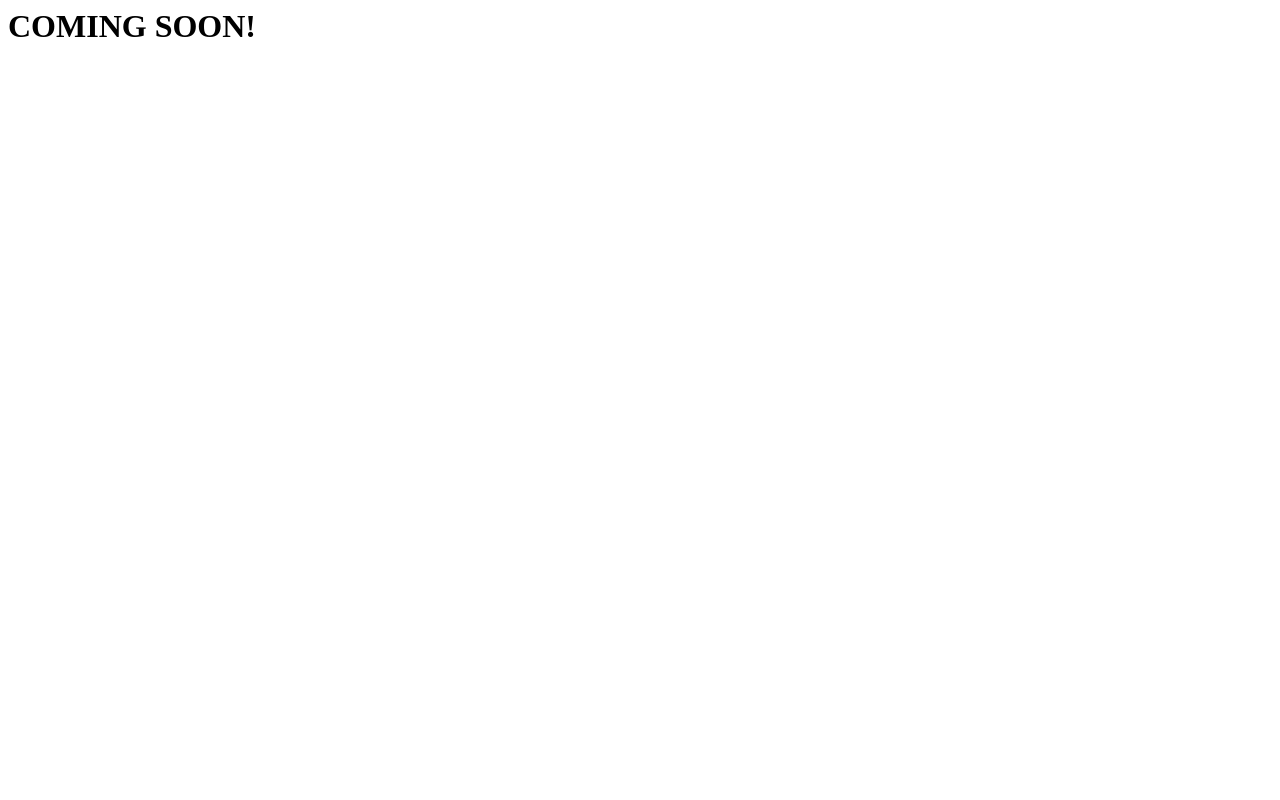
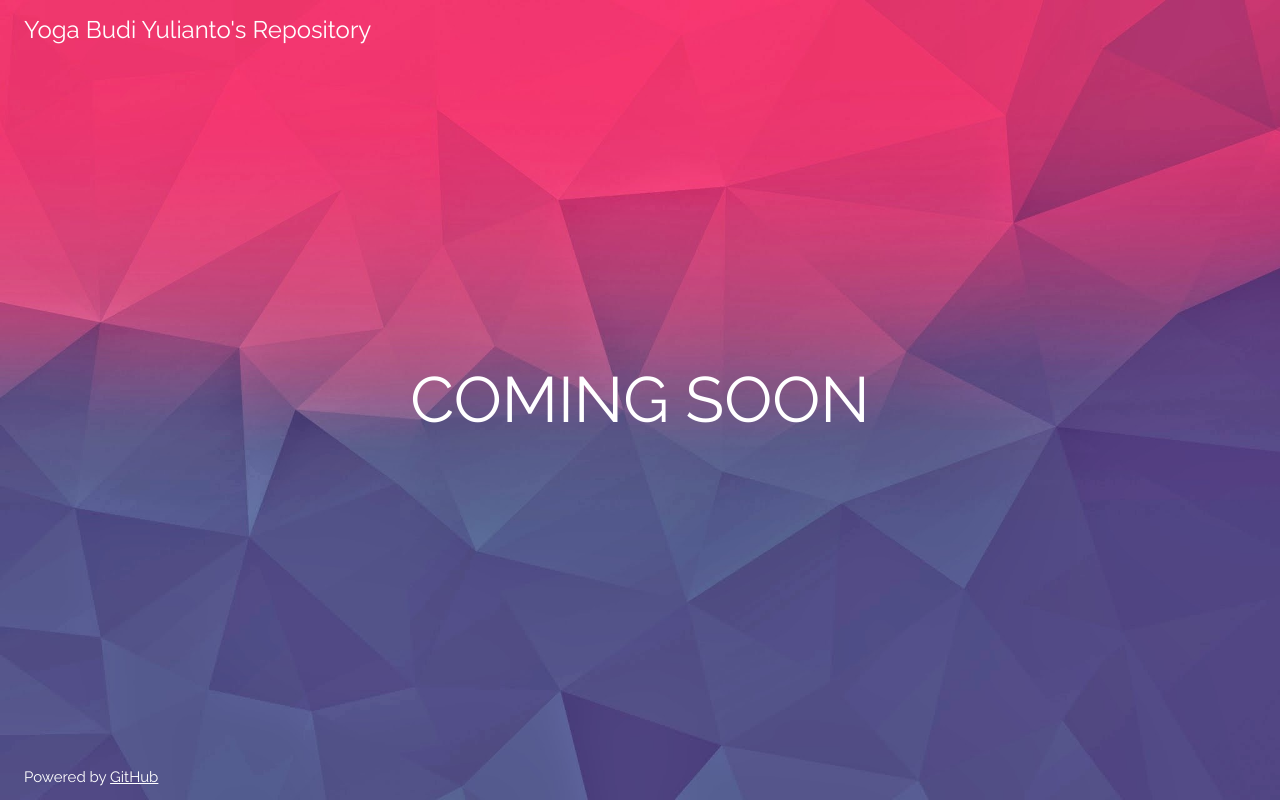
Before and after one commit to Yogabudi/yogabudi.github.io, a plain HTML site: page index.html in a window 1280 px wide. Drawn offline with nearby package versions, Linux system fonts and the light colour scheme.

Commit message:
penambahan halaman coming soon

```diff
--- a/index.html
+++ b/index.html
@@ -1,9 +1,45 @@
+<!DOCTYPE html>
 <html>
-    <head>
-        <title>Yoga Budi Yulianto's Repo</title>
-    </head>
+<title>W3.CSS Template</title>
+<meta charset="UTF-8">
+<meta name="viewport" content="width=device-width, initial-scale=1">
+<link rel="stylesheet" href="https://www.w3schools.com/w3css/4/w3.css">
+<link rel="stylesheet" href="https://fonts.googleapis.com/css?family=Raleway">
+<style>
+    body,
+    h1 {
+        font-family: "Raleway", sans-serif
+    }
 
-    <body>
-        <h1>COMING SOON!</h1>
-    </body>
+    body,
+    html {
+        height: 100%
+    }
+
+    .bgimg {
+        background-image: url('/images/background.jpg');
+        min-height: 100%;
+        background-position: center;
+        background-size: cover;
+    }
+</style>
+
+<body>
+
+    <div class="bgimg w3-display-container w3-animate-opacity w3-text-white">
+        <div class="w3-display-topleft w3-padding-large w3-xlarge">
+            Yoga Budi Yulianto's Repository
+        </div>
+        <div class="w3-display-middle">
+            <h1 class="w3-jumbo w3-animate-top">COMING SOON</h1>
+            <!-- <hr class="w3-border-grey" style="margin:auto;width:40%">
+            <p class="w3-large w3-center">35 days left</p> -->
+        </div>
+        <div class="w3-display-bottomleft w3-padding-large">
+            Powered by <a href="https://www.github.com/" target="_blank">GitHub</a>
+        </div>
+    </div>
+
+</body>
+
 </html>
```
Also changed, not shown: images/background.jpg (added).
